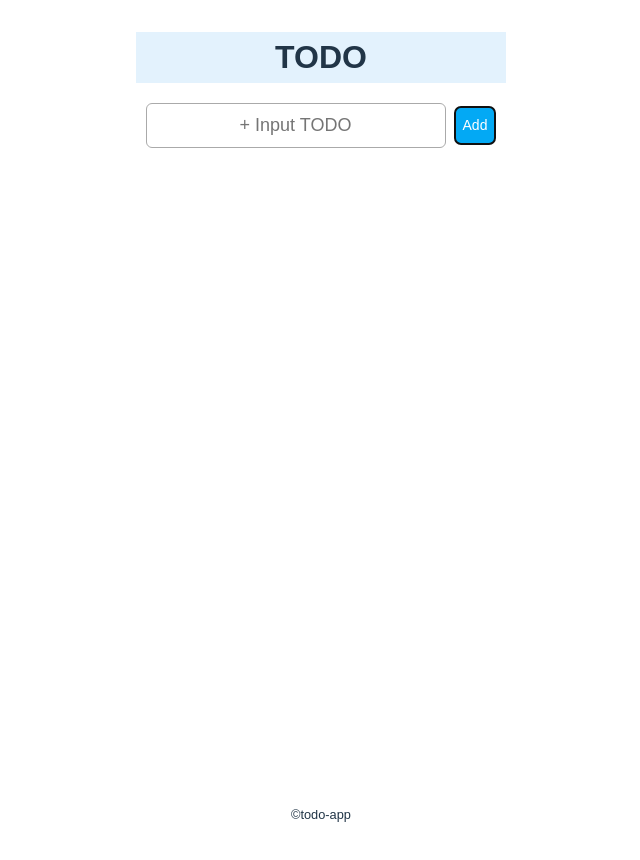
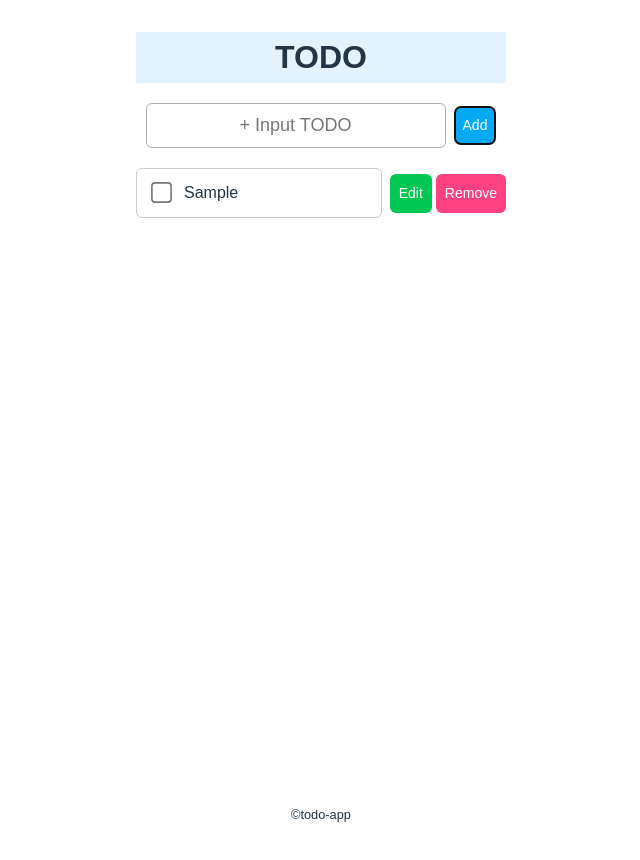
Before and after one commit to calktee/vuejs-tutorial, a Vue app in the folder todo-app/: page / in a window 1280 px wide. Both pictures are taken after typing "Sample" into the empty fields and a click on the button "Add". Shown: the top 860 px of the page, without its empty margins (319-959 px from the left). Built offline with nearby package versions, Linux system fonts and the light colour scheme.

Commit message:
feat:Add feature for editing TODO

```diff
--- a/todo-app/src/components/MainTodo.vue
+++ b/todo-app/src/components/MainTodo.vue
@@ -2,11 +2,31 @@
 import { ref } from 'vue';
 const todoRef = ref('');
 const todoListRef = ref([]);
+const isEditRef = ref(false);
+
+let editId = -1;
+const ls = localStorage.todoList;
+todoListRef.value = ls ? JSON.parse(ls) : [];
 
 const addTodo = () => {
   const id = new Date().getTime();
   todoListRef.value.push({ id: id, task: todoRef.value });
   localStorage.todoList = JSON.stringify(todoListRef.value);
+  todoRef.value = '';
+};
+const showTodo = (id) => {
+  const todo = todoListRef.value.find((todo) => todo.id === id);
+  todoRef.value = todo.task;
+  editId = id;
+};
+const editTodo = () => {
+  const todo = todoListRef.value.find((todo) => todo.id === editId);
+  const idx = todoListRef.value.findIndex((todo) => todo.id === edhitId);
+  todo.task = todoRef.value;
+  todoListRef.value.splice(idx, 1, todo);
+  localStorage.todoList = JSON.stringify(todoListRef.value);
+  isEditRef.value = false;
+  editId = -1;
   todoRef.value = '';
 };
 </script>
@@ -19,7 +39,20 @@ const addTodo = () => {
       v-model="todoRef"
       placeholder="+ Input TODO"
     />
-    <button class="btn" @click="addTodo">Add</button>
+    <button class="btn green" @click="addTodo" v-if="isEditRef">Edit</button>
+    <button class="btn" @click="addTodo" v-else>Add</button>
+  </div>
+  <div class="box_list">
+    <div class="todo_list" v-for="todo in todoListRef" :key="todo.id">
+      <div class="todo">
+        <input type="checkbox" class="check" />
+        <label>{{ todo.task }}</label>
+      </div>
+      <div class="btns">
+        <button class="btn green" @click="showTodo(todo.id)">Edit</button>
+        <button class="btn pink">Remove</button>
+      </div>
+    </div>
   </div>
 </template>
 
@@ -45,4 +78,44 @@ const addTodo = () => {
   text-align: center;
   font-size: 14px;
 }
+
+.box_list {
+  margin-top: 20px;
+  display: flex;
+  flex-direction: column;
+  gap: 4px;
+}
+
+.todo_list {
+  display: flex;
+  align-items: center;
+  gap: 8px;
+}
+
+.todo {
+  border: 1px solid #cccccc;
+  border-radius: 6px;
+  padding: 12px;
+  width: 300px;
+  text-align: left;
+}
+
+.check {
+  border: 1px solid red;
+  transform: scale(1.6);
+  margin: 0 16px 2px 6px;
+}
+
+.btns {
+  display: flex;
+  gap: 4px;
+}
+
+.green {
+  background-color: #00c853;
+}
+
+.pink {
+  background-color: #ff4081;
+}
 </style>
```
